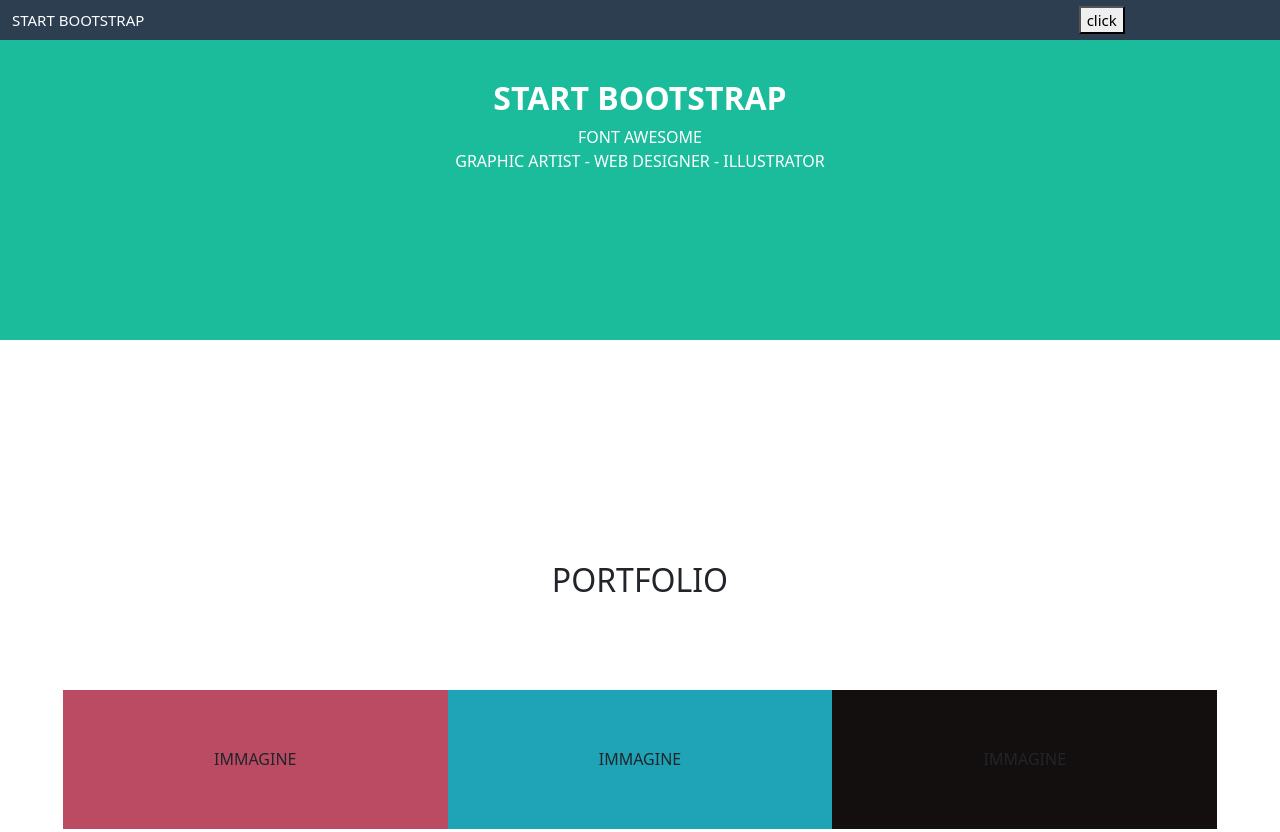
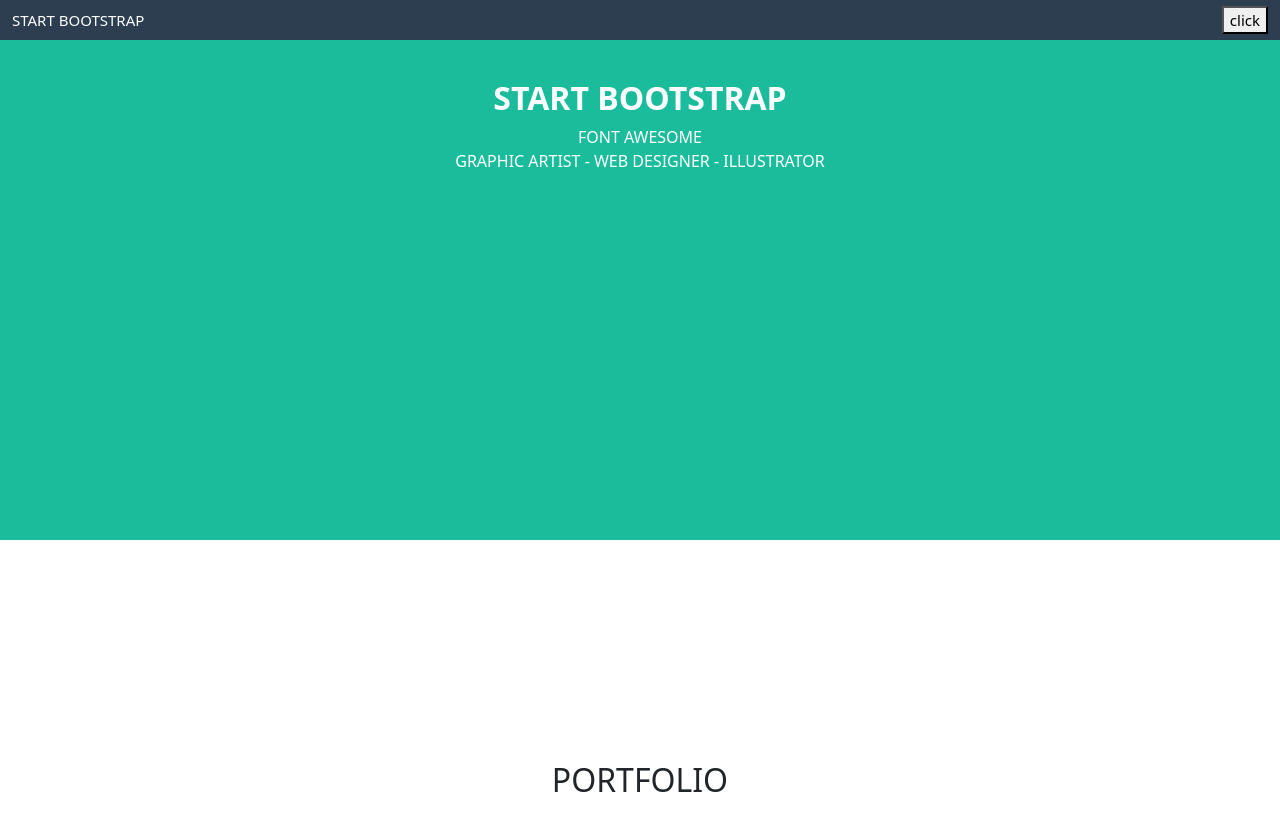
Before and after one commit to MattiaM99/html-css-bootstrap-freelancer, a plain HTML site: page index.html in a window 1280 px wide. Shown: the top 832 px of the page. Drawn offline with nearby package versions, Linux system fonts and the light colour scheme.

Commit message:
fix button header

```diff
--- a/css/style.css
+++ b/css/style.css
@@ -8,7 +8,7 @@
 .jumbotron,
 .about{
   background-color: #1ABC9C;
-  min-height: 300px;
+  min-height: 500px;
   color: white;
   padding: 15px 0;
 }
--- a/index.html
+++ b/index.html
@@ -15,7 +15,7 @@
         <div class="col-5">
           <div>START BOOTSTRAP</div>
         </div>
-        <div class="col-2 offset-5">
+        <div class="col-2 offset-5 text-end">
           <button>click</button>
         </div>
       </div>
```
